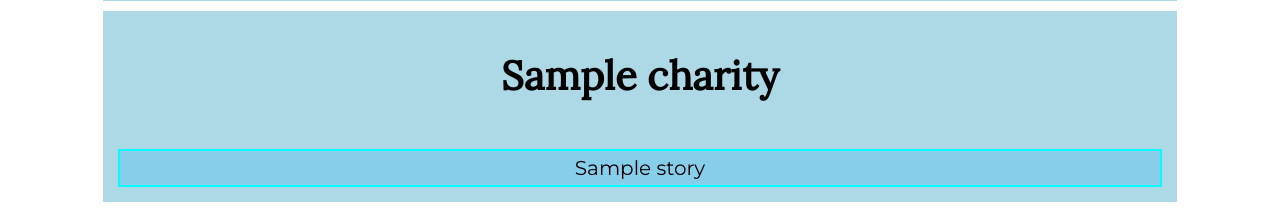
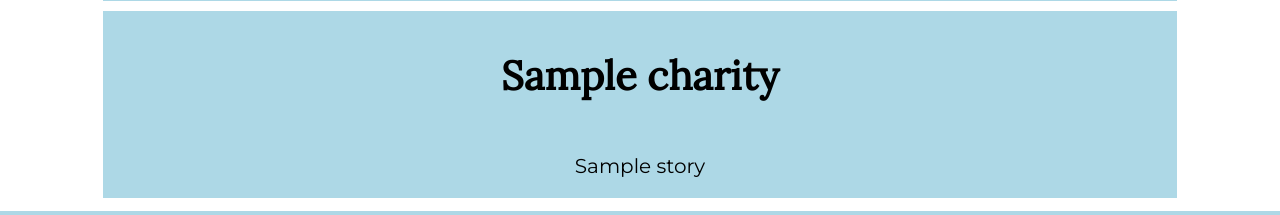
Before and after one commit to ncss/projects-2018-2, a Python web app: template templates/index.html in a window 1280 px wide. Shown: the part 1049-1264 px from the top of the page. Run offline with Jinja, Linux system fonts and the light colour scheme; the template is opened without the code that fills it: most values are stand-ins (such as "Sample title", 1, 10 or a date in 2020); grey boxes marked "Sample" are stand-in pictures.

Commit message:
Simplifying charity text

```diff
--- a/static/main.css
+++ b/static/main.css
@@ -80,8 +80,6 @@ h1,h2,h3 {
 }
 
 article {
-	background-color: skyblue;
-	border: 2px solid aqua;
 	margin: 15px;
 }
 
```
